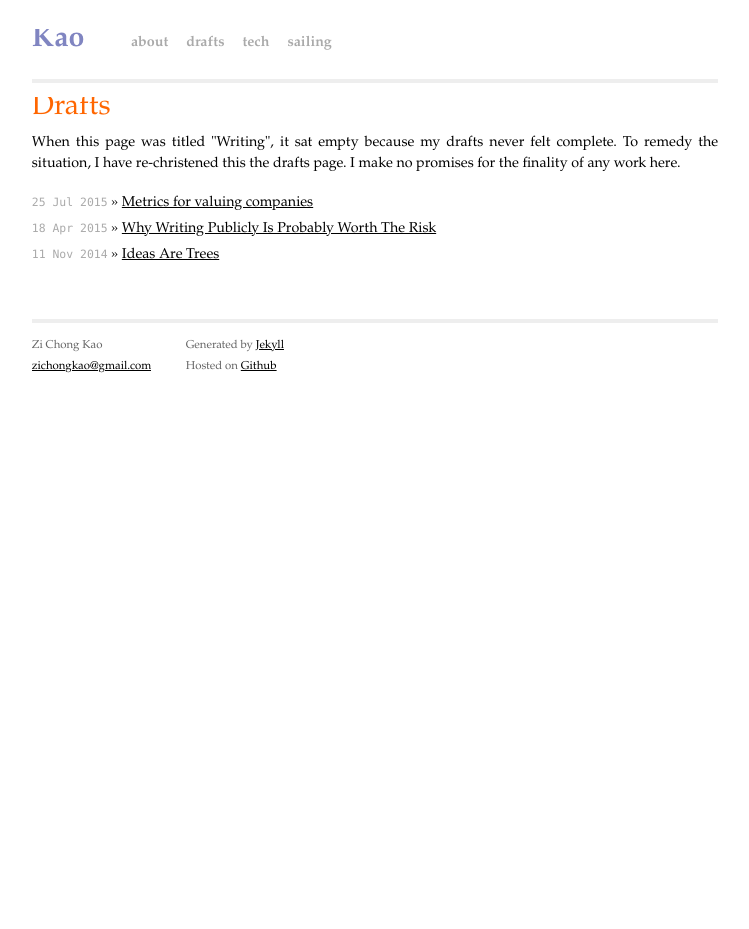
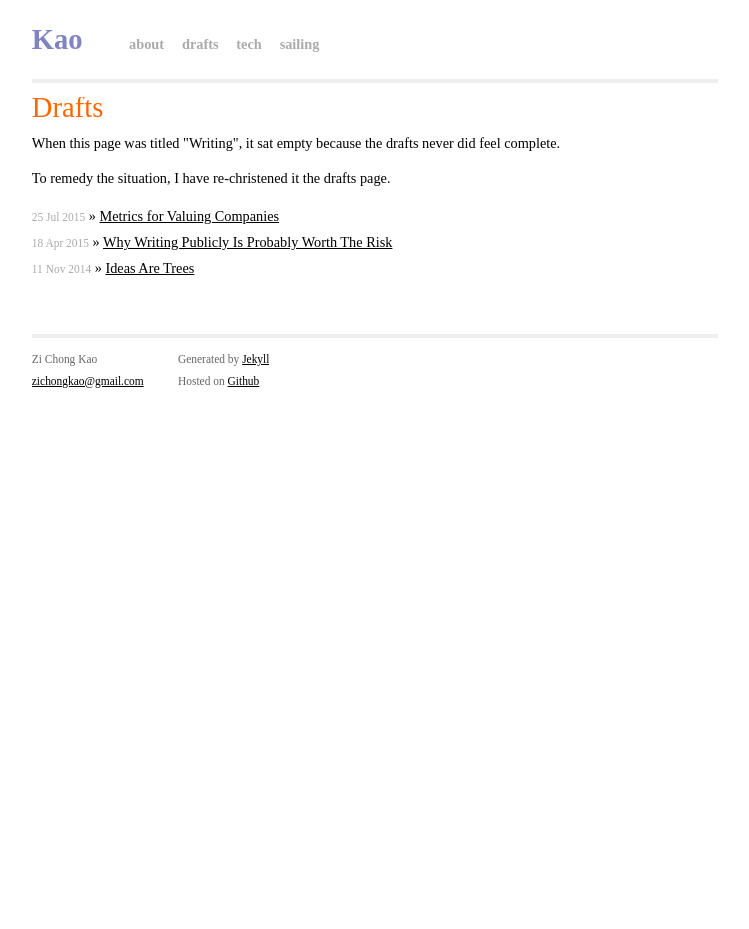
Before and after one commit to zichongkao/zichongkao.github.io, a Jekyll site: the page built from drafts.html, in a window 1280 px wide. Shown: the whole page, without its empty margins (265-1014 px from the left). Built offline with Jekyll 4.4.1, drawn with Linux system fonts in a browser that asks for light colours.

Commit message:
clean up css

```diff
--- a/_posts/2015-07-25-Valuing_A_Company.markdown
+++ b/_posts/2015-07-25-Valuing_A_Company.markdown
@@ -1,6 +1,6 @@
 ---
 layout: post
-title: "Metrics for valuing companies"
+title: "Metrics for Valuing Companies"
 date: 2015-07-25 02:54:49
 categories: investing
 ---
--- a/css/main.css
+++ b/css/main.css
@@ -14,7 +14,8 @@ html, body { height: 100%; }
 
 body {
   background-color: #FFF;
-  font: 14px Garamond;
+  font-family: 'PT Serif', serif;
+  font-size: 14px;
   font-size: small;
   text-align: center;
 }
@@ -111,7 +112,7 @@ div.resource  h2{
 
 .posts span {
   color: #aaa;
-  font-family: Monaco, "Courier New", monospace;
+  font-family: 'PT Serif', serif;
   font-size: 80%;
 }
 
--- a/drafts.html
+++ b/drafts.html
@@ -5,7 +5,8 @@ title: Kao - Drafts
 
 <div id="home">
   <h1>Drafts</h1>
-    <p>When this page was titled "Writing", it sat empty because my drafts never felt complete. To remedy the situation, I have re-christened this the drafts page. I make no promises for the finality of any work here. </p>
+    <p>When this page was titled "Writing", it sat empty because the drafts never did feel complete.</p>
+    <p> To remedy the situation, I have re-christened it the drafts page. </p>
   <ul class="posts">
     {% for post in site.posts %}
       <li><span>{{ post.date | date_to_string }}</span> &raquo; <a href="{{ post.url }}">{{ post.title }}</a></li>
```
Also changed, not shown: sailing.html (+4 -4 lines), 2 other files.
